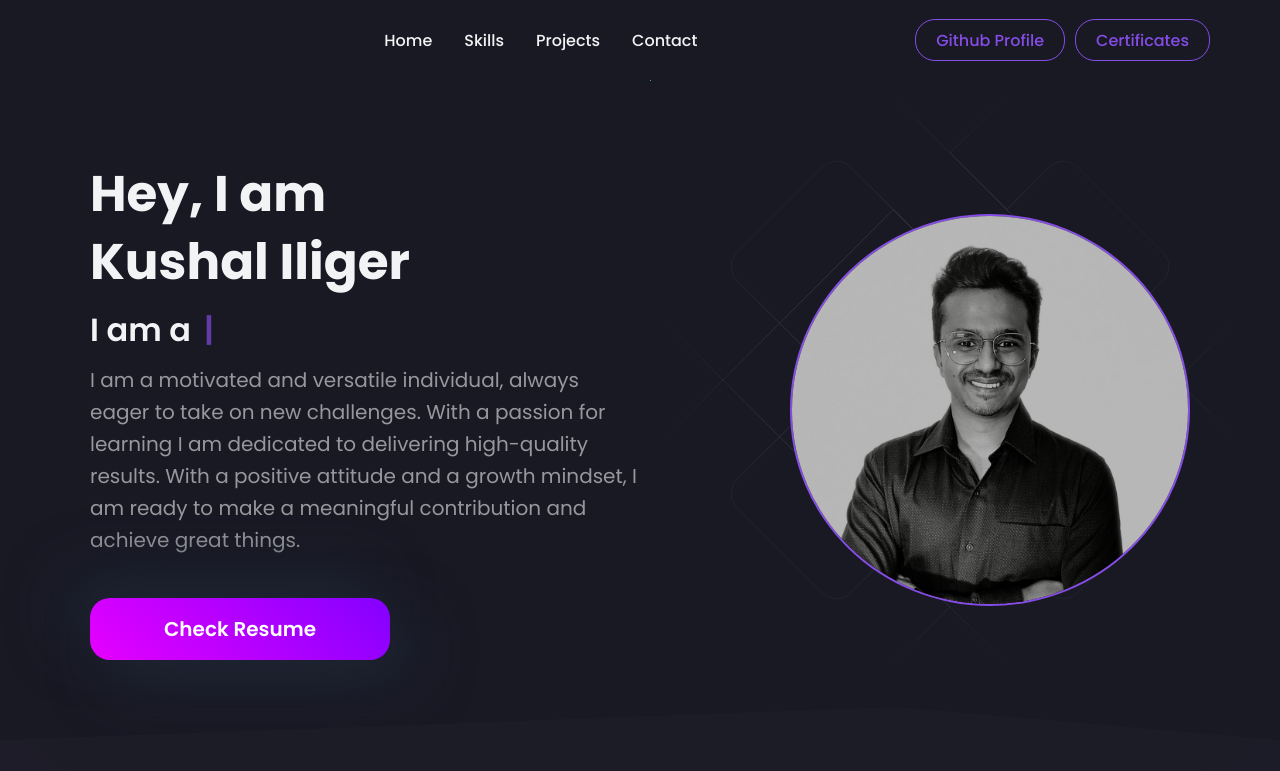
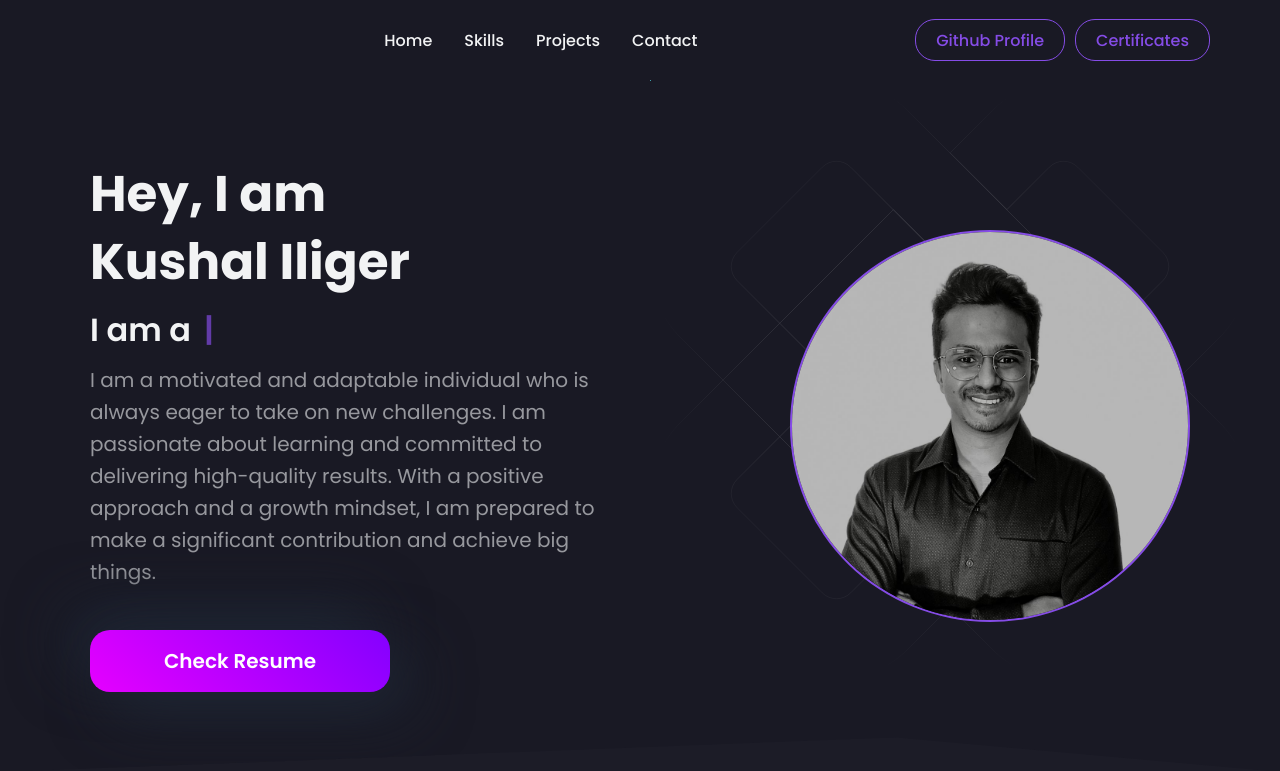
Before and after one commit to kushal-iliger/kushal-portfolio, a React (Create React App) app: page / in a window 1280 px wide. Shown: the top 771 px of the page. Built offline with nearby package versions, Linux system fonts and the light colour scheme.

Commit message:
updated bio

```diff
--- a/src/data/constants.js
+++ b/src/data/constants.js
@@ -5,7 +5,7 @@ export const Bio = {
       "Software Developer"
     ],
     description:
-      "I am a motivated and versatile individual, always eager to take on new challenges. With a passion for learning I am dedicated to delivering high-quality results. With a positive attitude and a growth mindset, I am ready to make a meaningful contribution and achieve great things.",
+      "I am a motivated and adaptable individual who is always eager to take on new challenges. I am passionate about learning and committed to delivering high-quality results. With a positive approach and a growth mindset, I am prepared to make a significant contribution and achieve big things.",
     github: "https://github.com/kushal-iliger",
     resume:
       "https://docs.google.com/document/d/1kiQsEka4lJntpSXMMmQW4IdGnsfSG_Ne/edit",
```
